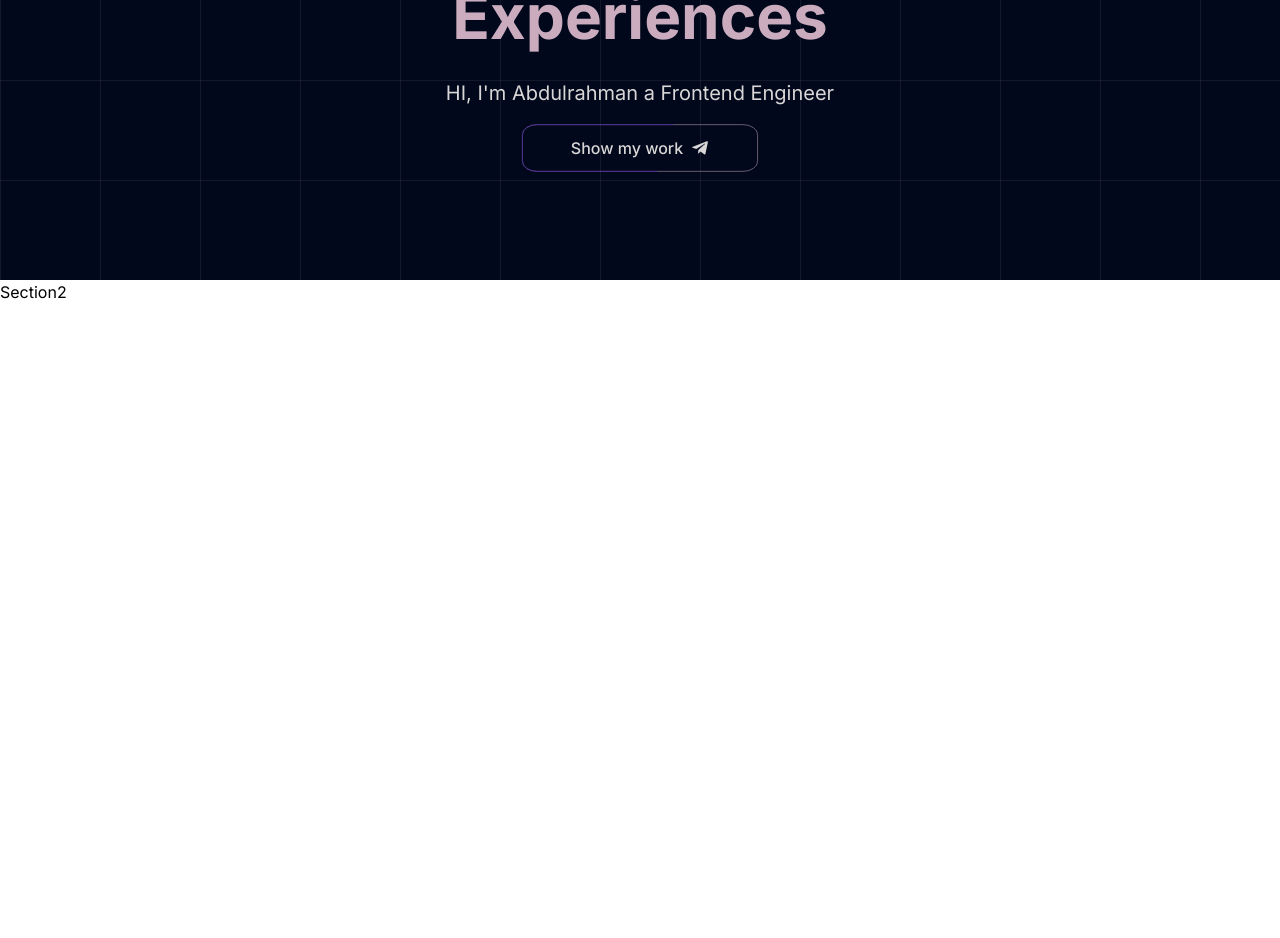
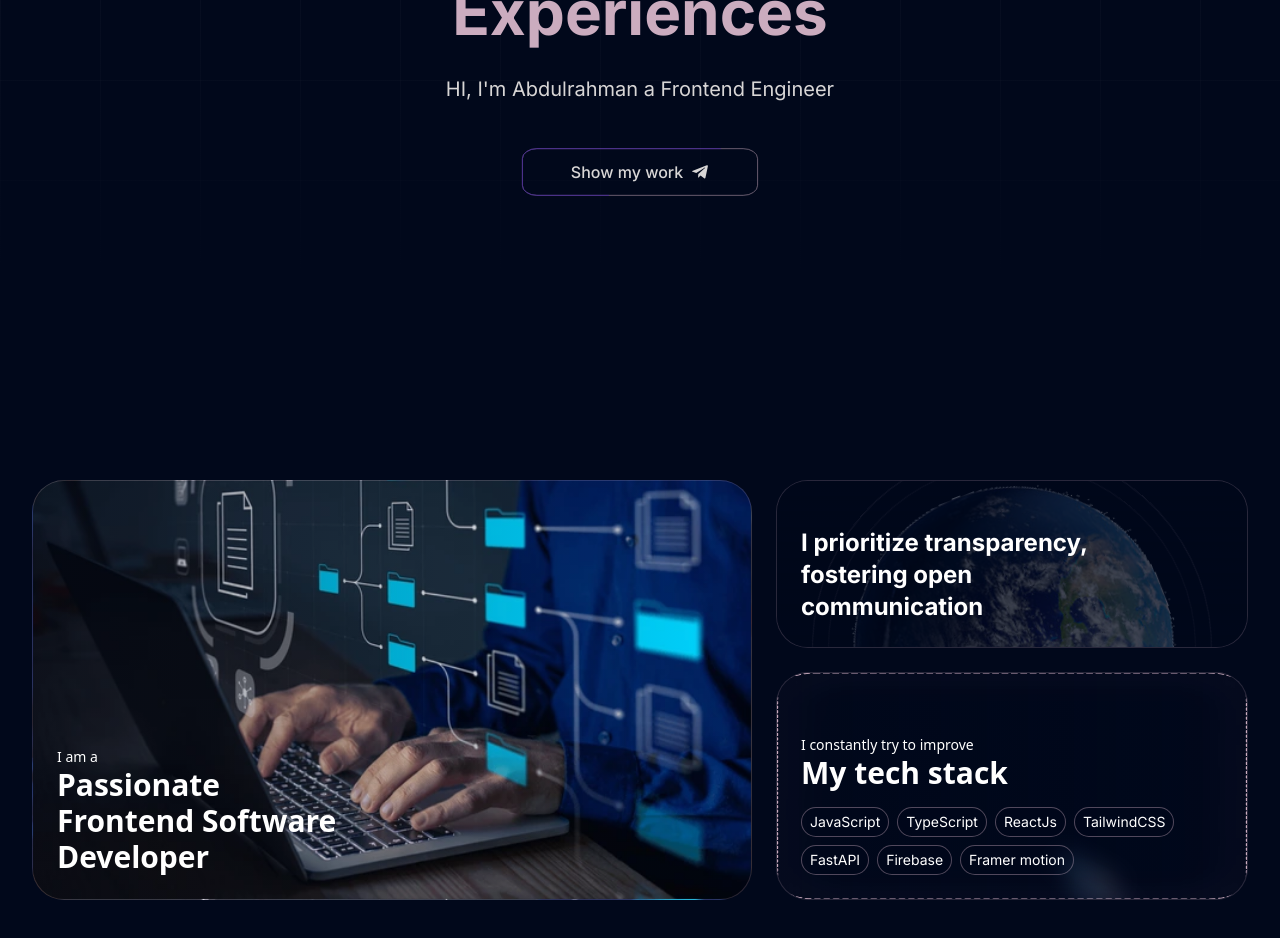
Before and after one commit to MDevHub/Portfolio, a React (Vite) app: page / in a window 1280 px wide. Shown: the part 520-1458 px from the top of the page. Before the commit the page ends 824 px from the top, so only its background shows below. Built offline with nearby package versions, Linux system fonts and the light colour scheme.

Commit message:
Section2 done with full reponsivenedd and clean code

```diff
--- a/src/Components/HomePage/Section1.jsx
+++ b/src/Components/HomePage/Section1.jsx
@@ -19,12 +19,12 @@
       return (
          <div className="relative h-screen text-[#CBACBF] text-center bg-grid pb-15">
             {/* Overlay */}
-            <div className="absolute inset-0 z-0"></div>
+            <div className="absolute bg-gradient-to-b from-transparent to-[#01081b] inset-0 z-0"></div>
 
             {/* Content */}
-            <div className="relative z-10 flex flex-col justify-center items-center h-full space-y-4 px-4 pt-55">
+            <div className="relative z-10 flex flex-col justify-center items-center h-full space-y-4 px-4 pt-60">
                <motion.p
-               className="font-semibold text-xs sm:text-sm text-white"
+                  className="font-semibold text-xs sm:text-sm text-[#d8d6d6]"
                   variants={fadeUp}
                   initial="hidden"
                   animate="visible"
@@ -127,7 +127,7 @@
 
                {/* Button with traced border stroke */}
                <motion.div
-               className="relative inline-block"
+                  className="relative inline-block mt-7"
                   variants={fadeUp}
                   initial="hidden"
                   animate="visible"
--- a/src/Components/HomePage/Section2.jsx
+++ b/src/Components/HomePage/Section2.jsx
@@ -1,9 +1,172 @@
 import React from 'react'
+import EarthImg from '../../assets/Images/Ea.jpg'
+import LaptopImg from '../../assets/Images/lp.jpg'
+import { motion } from 'framer-motion'
 
-const Section2 = () => {
-  return (
-    <div>Section2</div>
-  )
-}
 
-export default Section2
+	const Section2 = () => {
+		return (
+			<div className="bg-[#01081b] text-white min-h-screen px-4 md:px-8 py-50">
+				<div className="grid lg:grid-cols-5 grid-cols-1 gap-6 max-w-full mx-auto lg:h-[420px] h-auto">
+					{/* First (Main Left) */}
+					<div
+						className="lg:col-span-3 relative flex place-items-end justify-start px-3 py-6 md:p-6 rounded-4xl overflow-hidden border border-[#CBACBF]/20"
+						style={{
+							backgroundImage: `url(${LaptopImg})`,
+							backgroundSize: 'cover',
+							backgroundPosition: 'bottom right',
+						}}
+					>
+						{/* Overlay */}
+						<div className="absolute inset-0 bg-gradient-to-r from-[#01081b]/40 to-transparent z-0"></div>
+						<p className="relative z-10 text-sm font-normal font-sans text-white">
+							I am a <br /> <span className='text-2xl md:text-3xl font-bold text-white'> Passionate <br /> Frontend Software <br /> Developer</span>
+						</p>
+					</div>
+
+					{/* Right Side Grid */}
+					<div className="lg:col-span-2 grid sm:grid-cols-2 lg:grid-cols-1 gap-6">
+
+						{/* Second (Top Right) */}
+						{/* Second (Top Right) */}
+						<div
+							className="relative flex items-end px-3 py-6 md:p-6 rounded-4xl overflow-hidden bg-gradient-to-b from-transparent to-[#01081b]/40 border border-[#CBACBF]/20"
+						>
+							{/* Earth with subtle orbit lines at bottom */}
+							<div className="absolute bottom-[-200px] left-1/2 transform -translate-x-1/2 z-0">
+								<div className="relative w-100 h-100">
+									{/* Thin orbit ring */}
+									<div className="absolute inset-0 border border-[#CBACBF]/30 rounded-full animate-spin-slow" />
+									<div className="absolute inset-4 border border-[#CBACBF]/20 rounded-full animate-spin-reverse-slower" />
+
+									{/* Rotating Earth */}
+									<img
+										src={EarthImg}
+										alt="Earth"
+										className="w-full h-full object-cover rounded-full animate-spin-slower"
+									/>
+								</div>
+							</div>
+
+							{/* Dark overlay for readability */}
+							<div className="absolute inset-0 bg-[#01081b]/70 z-0"></div>
+
+							{/* Text */}
+							<p className="relative z-10 text-2xl font-bold">
+								I prioritize transparency,<br /> fostering open <br /> communication
+							</p>
+
+							{/* Animations */}
+							<style>{`
+								@keyframes spin-slower {
+									0% { transform: rotate(0deg); }
+									100% { transform: rotate(360deg); }
+								}
+								@keyframes spin-reverse-slower {
+									0% { transform: rotate(360deg); }
+									100% { transform: rotate(0deg); }
+								}
+								.animate-spin-slower {
+									animation: spin-slower 30s linear infinite;
+								}
+								.animate-spin-reverse-slower {
+									animation: spin-reverse-slower 40s linear infinite;
+								}
+								.animate-spin-slow {
+									animation: spin-slower 50s linear infinite;
+								}
+							`}</style>
+						</div>
+						{/* Third (Bottom Right) */}
+						<div className="relative px-3 py-6 md:p-6 rounded-4xl border border-[#CBACBF]/20 bg-gradient-to-r from-[#01081b]/40 to-transparent flex items-end overflow-hidden">
+							{/* Glowing Tracer */}
+							<motion.div
+								className="absolute top-0 left-0 w-full h-full rounded-4xl pointer-events-none"
+								initial={{ pathLength: 0 }}
+								animate={{ pathLength: 1 }}
+								transition={{
+									duration: 4,
+									repeat: Infinity,
+									ease: 'linear',
+								}}
+							>
+								<svg
+									className="w-full h-full"
+									viewBox="0 0 100 100"
+									preserveAspectRatio="none"
+								>
+									<motion.rect
+										x="0"
+										y="0"
+										width="100"
+										height="100"
+										rx="8"
+										ry="8"
+										fill="none"
+										stroke="#CBACBF"
+										strokeWidth="0.5"
+										strokeLinecap="round"
+										strokeLinejoin="round"
+										strokeDasharray="1"
+										strokeDashoffset=""
+										animate={{
+											strokeDashoffset: [400, 0],
+										}}
+										transition={{
+											duration: 4,
+											repeat: Infinity,
+											ease: 'linear',
+										}}
+										style={{
+											filter: 'drop-shadow(0 0 6px #CBACBF)',
+										}}
+									/>
+								</svg>
+							</motion.div>
+
+							{/* Glowing bar tracer */}
+							<span className="absolute w-16 h-1 bg-gradient-to-r from-[#CBACBF] to-[#5ac6ff] blur-md opacity-100 animate-glow-bar z-20" />
+							{/* Content */}
+							<div className="relative z-10">
+								<p className="text-sm text-white font-light font-sans mt-4">
+									I constantly try to improve <br />
+									<span className="font-bold text-3xl">My tech stack</span>
+								</p>
+
+								<div className="flex flex-wrap gap-2 mt-4">
+									{['JavaScript', 'TypeScript', 'ReactJs', 'TailwindCSS', 'FastAPI', 'Firebase', 'Framer motion'].map((skill, i) => (
+									<span
+										key={i}
+										className="text-xs sm:text-sm border border-[#CBACBF]/40 text-white px-2 py-1 rounded-full bg-[#01081b]/60"
+									>
+										{skill}
+									</span>
+									))}
+								</div>
+								<span className="absolute w-16 h-1 bg-gradient-to-r from-[#CBACBF] to-[#5ac6ff] blur-md opacity-100 animate-glow-bar z-20" />
+							</div>
+
+							{/* Glow Animation */}
+							<style>{`
+								@keyframes glow-bar {
+									0%   { top: 0; left: 0; width: 48px; height: 2px; transform: none; }
+									25%  { top: 0; left: 100%; transform: translateX(-100%) rotate(90deg); }
+									50%  { top: 100%; left: 100%; transform: translate(-100%, -100%) rotate(180deg); }
+									75%  { top: 100%; left: 0; transform: translateY(-100%) rotate(270deg); }
+									100% { top: 0; left: 0; transform: none; }
+								}
+
+								.animate-glow-bar {
+									position: absolute;
+									animation: glow-bar 10s linear infinite;
+									border-radius: 10px;
+								}
+							`}</style>
+						</div>
+					</div>
+				</div>
+			</div>
+		)
+	}
+
+	export default Section2
```
Also changed, not shown: src/assets/Images/Ea.jpg (added), src/assets/Images/lp.jpg (added). Lines whose indentation alone changed are shown as unchanged.
